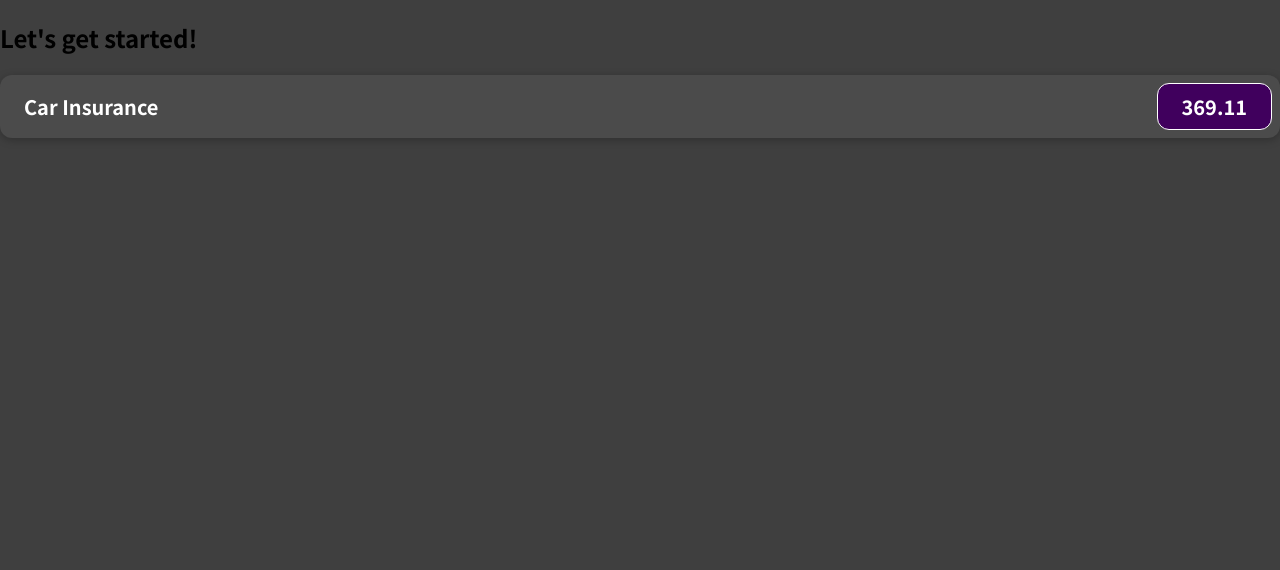
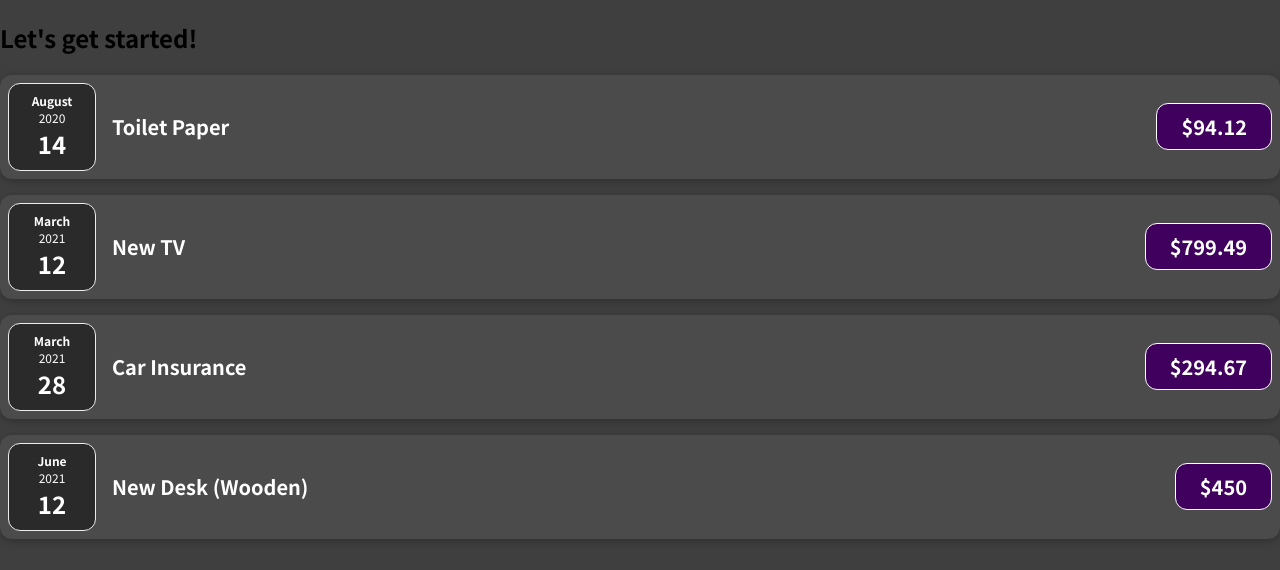
Before and after one commit to Hindax/react-app-setup, a JavaScript app: page / in a window 1280 px wide. Shown: the top 570 px of the page. Built offline with nearby package versions, Linux system fonts and the light colour scheme.

Commit message:
Expenses, ExpenseItem and ExpenseDate Components

```diff
--- a/src/App.js
+++ b/src/App.js
@@ -1,13 +1,36 @@
-import ExpenseItem from "./components/ExpenseItem";
 
-
+import Expenses from "./components/Expenses";
 
 function App() {
+  const expenses = [
+    {
+      id: "e1",
+      title: "Toilet Paper",
+      amount: 94.12,
+      date: new Date(2020, 7, 14),
+    },
+    { id: "e2", title: "New TV", amount: 799.49, date: new Date(2021, 2, 12) },
+    {
+      id: "e3",
+      title: "Car Insurance",
+      amount: 294.67,
+      date: new Date(2021, 2, 28),
+    },
+    {
+      id: "e4",
+      title: "New Desk (Wooden)",
+      amount: 450,
+      date: new Date(2021, 5, 12),
+    },
+  ];
+
   return (
     <div>
       <h2>Let's get started!</h2>
-      <ExpenseItem></ExpenseItem>
-    </div>
+
+      <Expenses item={expenses} />
+  </div>
+
   );
 }
 
--- /dev/null
+++ b/src/components/ExpenseDate.css
@@ -0,0 +1,26 @@
+.expense-date {
+    display: flex;
+    flex-direction: column;
+    width: 5.5rem;
+    height: 5.5rem;
+    border: 1px solid #ececec;
+    background-color: #2a2a2a;
+    color: white;
+    border-radius: 12px;
+    align-items: center;
+    justify-content: center;
+  }
+
+  .expense-date__month {
+    font-size: 0.75rem;
+    font-weight: bold;
+  }
+
+  .expense-date__year {
+    font-size: 0.75rem;
+  }
+
+  .expense-date__day {
+    font-size: 1.5rem;
+    font-weight: bold;
+  }
--- /dev/null
+++ b/src/components/ExpenseDate.js
@@ -0,0 +1,19 @@
+import './ExpenseDate.css'
+
+function ExpenseDate(props) {
+  const month = props.date.toLocaleString("en-US", { month: "long" });
+  const day = props.date.toLocaleString("en-US", { day: "2-digit" });
+  const year = props.date.getFullYear();
+
+  return (
+
+    <div className="expense-date">
+      <div className="expense-date__month">{month}</div>
+      <div className="expense-date__year">{year}</div>
+      <div className="expense-date__day">{day}</div>
+    </div>
+    //  </div>
+  );
+}
+
+export default ExpenseDate;
--- a/src/components/ExpenseItem.js
+++ b/src/components/ExpenseItem.js
@@ -1,16 +1,13 @@
 import "./ExpenseItem.css";
+import ExpenseDate from "./ExpenseDate";
 
-function ExpenseItem() {
-    const expenseDate = new Date(2021, 2, 28);
-    const expenseTitel = 'Car Insurance';
-    const expenseAmount = 369.11;
-
+function ExpenseItem(props) {
   return (
     <div className="expense-item">
-      <div>{expenseDate.toISOString}</div>
+      <ExpenseDate date={props.date} />
       <div className="expense-item__description">
-        <h2>{expenseTitel}</h2>
-        <div className="expense-item__price">{expenseAmount}</div>
+        <h2>{props.title}</h2>
+        <div className="expense-item__price">${props.amount}</div>
       </div>
     </div>
   );
--- /dev/null
+++ b/src/components/Expenses.css
@@ -0,0 +1,9 @@
+.expenses {
+    padding: 1rem;
+    background-color: rgb(31, 31, 31);
+    margin: 2rem auto;
+    width: 50rem;
+    max-width: 95%;
+    border-radius: 12px;
+    box-shadow: 0 1px 8px rgba(0, 0, 0, 0.25);
+  }
--- /dev/null
+++ b/src/components/Expenses.js
@@ -0,0 +1,33 @@
+import ExpenseItem from "./ExpenseItem";
+import "./Expenses.css";
+
+function Expenses(props) {
+
+
+  return (
+    <div>
+      <ExpenseItem
+        title={props.item[0].title}
+        amount={props.item[0].amount}
+        date={props.item[0].date}
+      />
+      <ExpenseItem
+        title={props.item[1].title}
+        amount={props.item[1].amount}
+        date={props.item[1].date}
+      />
+      <ExpenseItem
+        title={props.item[2].title}
+        amount={props.item[2].amount}
+        date={props.item[2].date}
+      />
+      <ExpenseItem
+        title={props.item[3].title}
+        amount={props.item[3].amount}
+        date={props.item[3].date}
+      />
+    </div>
+  );
+}
+
+export default Expenses;
```
